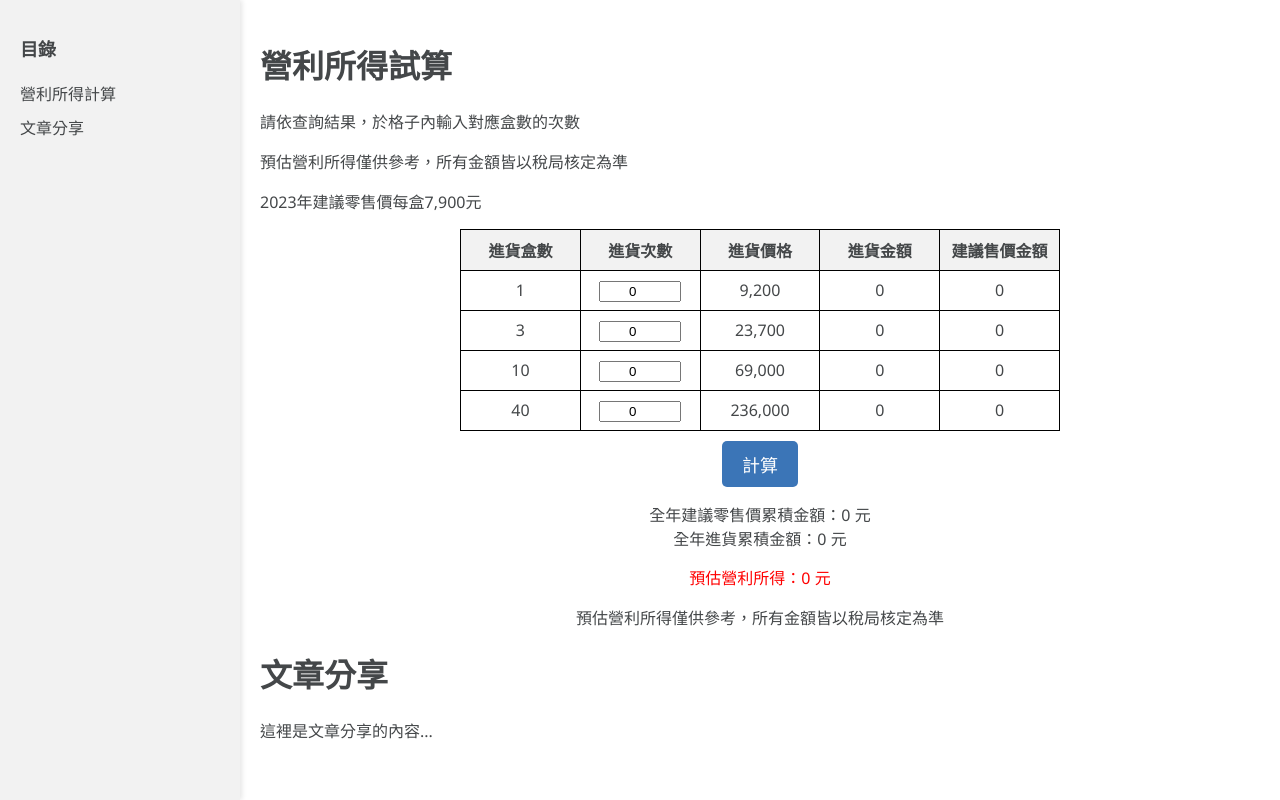
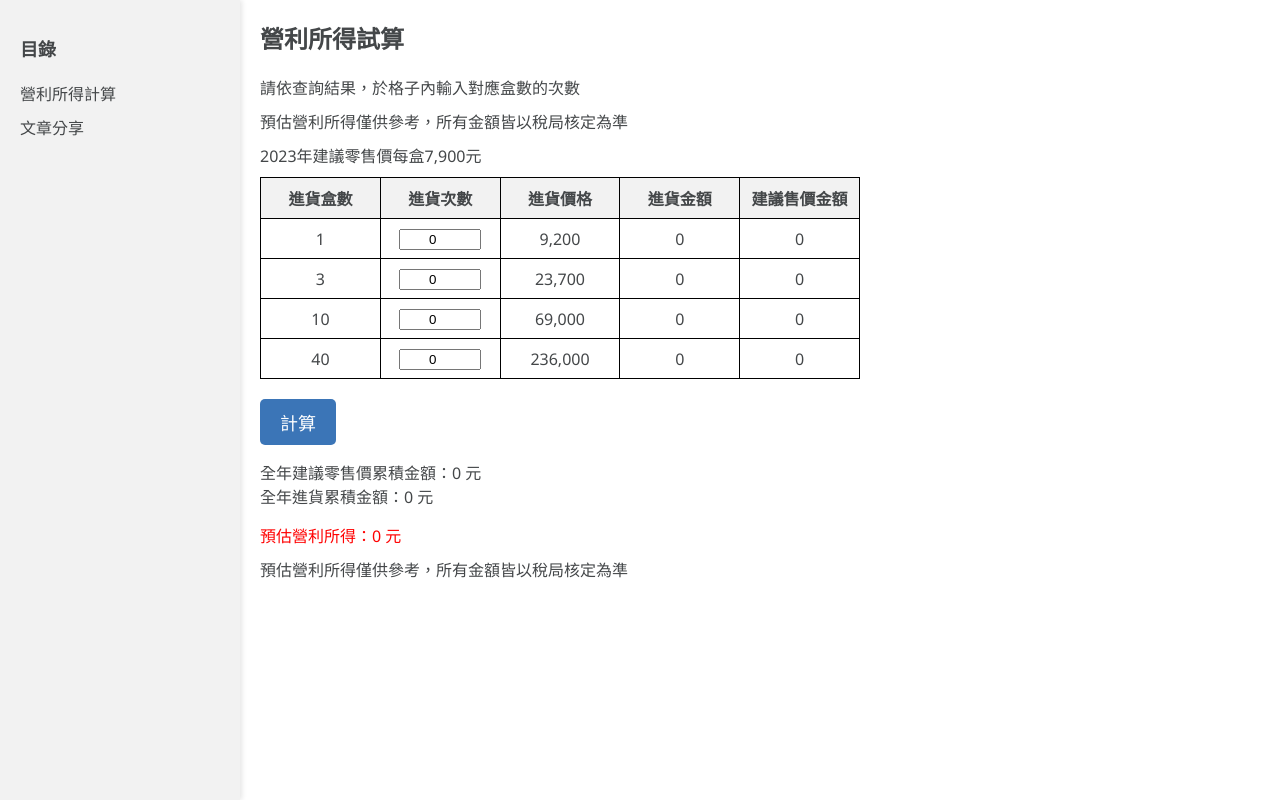
Before and after one commit to mike6616b/Estimated_Profit_from_Purchases_0930, a plain HTML site: page index.html in a window 1280 px wide. Drawn offline with Linux system fonts and the light colour scheme.

Commit message:
index.html

```diff
--- a/index.html
+++ b/index.html
@@ -13,6 +13,8 @@
             color: #444749;
             height: 100vh;
         }
+
+        /* 左側目錄區塊 */
         .sidebar {
             width: 200px;
             background-color: #f2f2f2;
@@ -40,43 +42,59 @@
             color: #3B75B7;
         }
 
+        /* 中間內容區塊 */
         .main-content {
             flex-grow: 1;
             padding: 20px;
         }
 
-        /* 調整表格外觀 */
+        /* 預設只顯示營利所得計算 */
+        #profitCalculation {
+            display: block;
+        }
+        #articleSharing {
+            display: none;
+        }
+
+        h1 {
+            font-size: 24px;
+            font-weight: bold;
+            margin: 0 0 20px;
+        }
+        p {
+            margin: 10px 0;
+        }
+
+        /* 表格樣式調整 */
         table {
             border-collapse: collapse;
-            table-layout: fixed; /* 固定表格佈局 */
-            width: 600px; /* 設定固定寬度 */
-            margin: 0 auto; /* 置中顯示 */
+            table-layout: fixed; /* 固定表格佈局以等寬 */
+            width: 600px; /* 可視需求調整 */
             margin-top: 10px;
             margin-bottom: 10px;
         }
-
         th, td {
             border: 1px solid black;
             padding: 8px;
-            width: 20%; /* 五欄等寬 (1/5) */
-            text-align: center; /* 欄位內容置中 */
+            width: 20%;
+            text-align: center;
             white-space: nowrap;
             overflow: hidden;
             text-overflow: ellipsis;
         }
-
         th {
             background-color: #f2f2f2;
             font-weight: bold;
         }
 
-        /* 將 input[type="number"] 的字型與對齊方式稍作調整 */
+        /* 將 input[type="number"] 置中 */
         td input[type="number"] {
             text-align: center;
-            width: 80%; /* 不要太寬 */
+            width: 80%;
             box-sizing: border-box;
         }
 
+        /* 計算按鈕 */
         #calculateBtn {
             background-color: #3B75B7;
             color: white;
@@ -86,26 +104,26 @@
             border-radius: 5px;
             cursor: pointer;
             margin-top: 10px;
-            display: block;
-            margin-left: auto;
-            margin-right: auto;
         }
         #calculateBtn:hover {
             opacity: 0.8;
         }
 
+        /* 結果區塊左對齊 */
         .result {
             margin-top: 15px;
-            text-align: center; /* 結果文字置中 */
+            text-align: left;
         }
         .result-line {
             margin-top: 15px;
             color: red;
+            text-align: left;
         }
 
     </style>
 </head>
 <body>
+    <!-- 左側目錄區塊 -->
     <div class="sidebar">
         <h2>目錄</h2>
         <ul>
@@ -114,7 +132,9 @@
         </ul>
     </div>
 
+    <!-- 中間內容區塊 -->
     <div class="main-content">
+        <!-- 營利所得計算區塊 -->
         <div id="profitCalculation">
             <h1>營利所得試算</h1>
             <p>請依查詢結果，於格子內輸入對應盒數的次數</p>
@@ -166,28 +186,31 @@
             <button id="calculateBtn">計算</button>
 
             <div class="result">
-                <span id="resultA">全年建議零售價累積金額：0 元</span><br>
-                <span id="resultB">全年進貨累積金額：0 元</span>
+                <div id="resultA">全年建議零售價累積金額：0 元</div>
+                <div id="resultB">全年進貨累積金額：0 元</div>
                 <div class="result-line">
                     <span>預估營利所得：</span><span id="resultCValue">0 元</span>
                 </div>
             </div>
-            <p style="text-align: center;">預估營利所得僅供參考，所有金額皆以稅局核定為準</p>
+            <p>預估營利所得僅供參考，所有金額皆以稅局核定為準</p>
         </div>
 
+        <!-- 文章分享區域 -->
         <div id="articleSharing">
             <h1>文章分享</h1>
             <p>這裡是文章分享的內容...</p>
         </div>
     </div>
 
+    <!-- JavaScript 部分 -->
     <script>
-        // 原有的JS程式碼維持不變
+        // 預設顯示 "營利所得計算" 並隱藏 "文章分享"
         const linkCalculation = document.getElementById('linkCalculation');
         const linkArticle = document.getElementById('linkArticle');
         const profitCalculation = document.getElementById('profitCalculation');
         const articleSharing = document.getElementById('articleSharing');
 
+        // 點擊後才切換顯示
         linkCalculation.addEventListener('click', function () {
             profitCalculation.style.display = 'block';
             articleSharing.style.display = 'none';
@@ -198,7 +221,9 @@
             articleSharing.style.display = 'block';
         });
 
+        // 預設只顯示營利所得計算
         profitCalculation.style.display = 'block';
+        articleSharing.style.display = 'none';
 
         document.getElementById('calculateBtn').addEventListener('click', function() {
             const prices = {
@@ -249,6 +274,3 @@
     </script>
 </body>
 </html>
-
-</body>
-</html>
```
